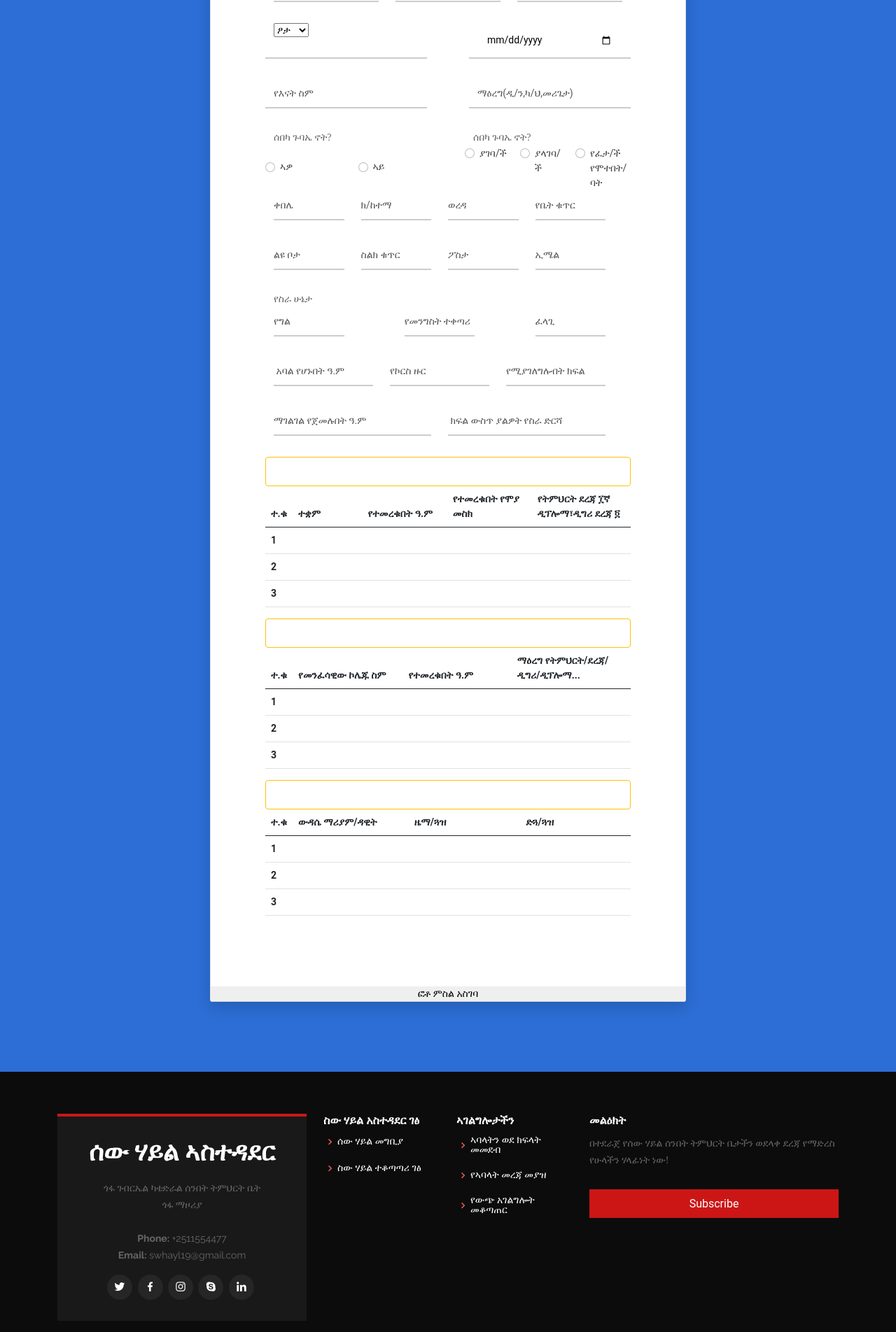
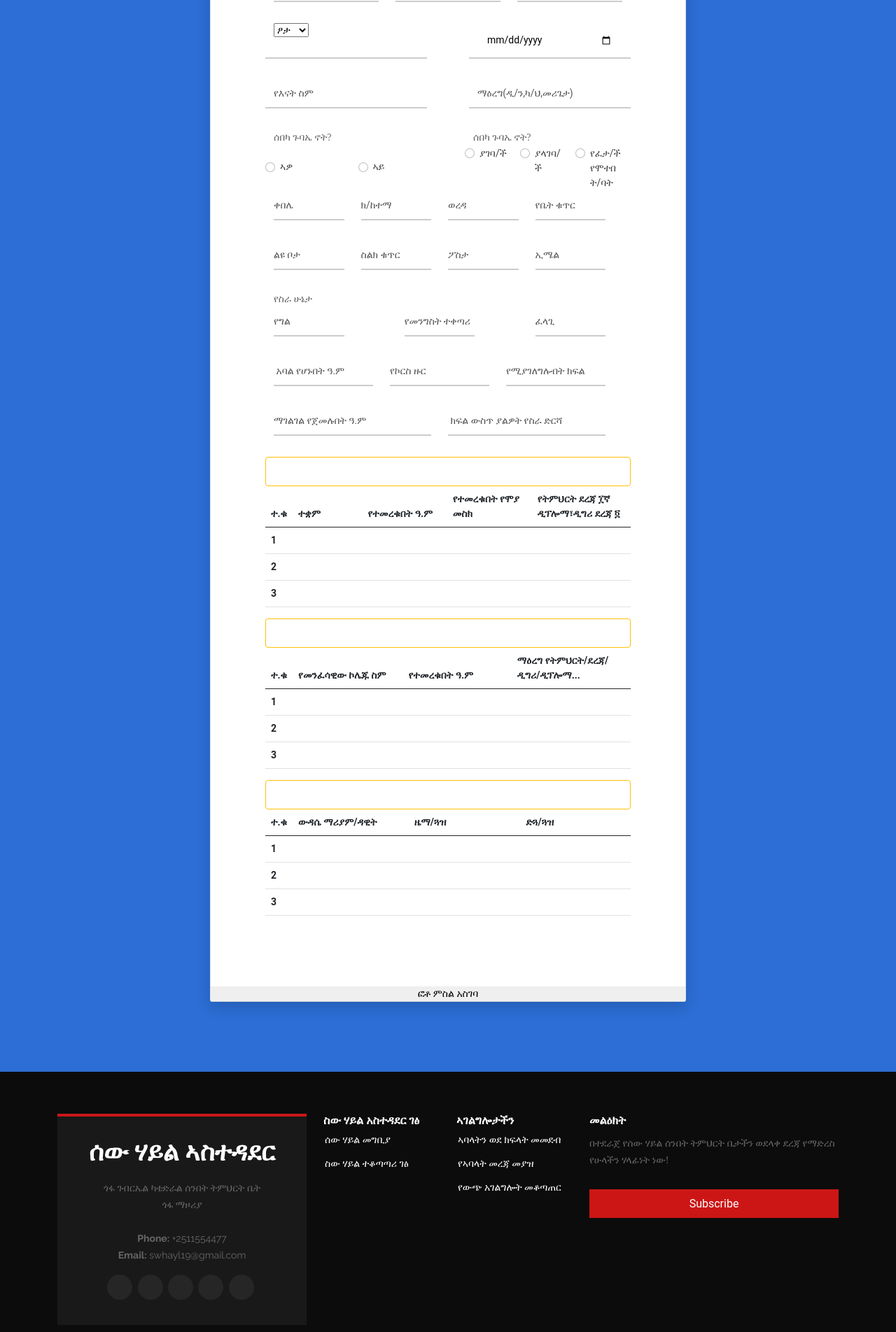
Before and after one commit to ermias19/SW_hayl_managment, a Flask app: page /add_student in a window 1280 px wide. Shown: the part 816-2720 px from the top of the page at 70% size. Run offline with Flask 2, Linux system fonts and the light colour scheme; parts of the project's set-up code (start-up, migrations or seed data) failed here and were passed over; some libraries are stand-ins or nearby versions; some web fonts are replaced.

```diff
--- a/templates/layout.html
+++ b/templates/layout.html
@@ -117,9 +117,7 @@
   <!-- <link rel="stylesheet" type="text/css" href="{{ url_for('static', filename='vendor/swiper/swiper-bundle.min.css') }}"> -->
 
   <!-- <link href="../static/vendor/aos/aos.css" rel="stylesheet"> -->
-  <link href="../static/vendor/bootstrap/css/bootstrap.min.css" rel="stylesheet">
-  <link href="../static/vendor/bootstrap-icons/bootstrap-icons.css" rel="stylesheet">
-  <link href="../static/vendor/boxicons/css/boxicons.min.css" rel="stylesheet">
+
   <!-- <link href="../static/vendor/glightbox/css/glightbox.min.css" rel="stylesheet"> -->
   <!-- <link href="../static/vendor/swiper/swiper-bundle.min.css" rel="stylesheet"> -->
 
```
